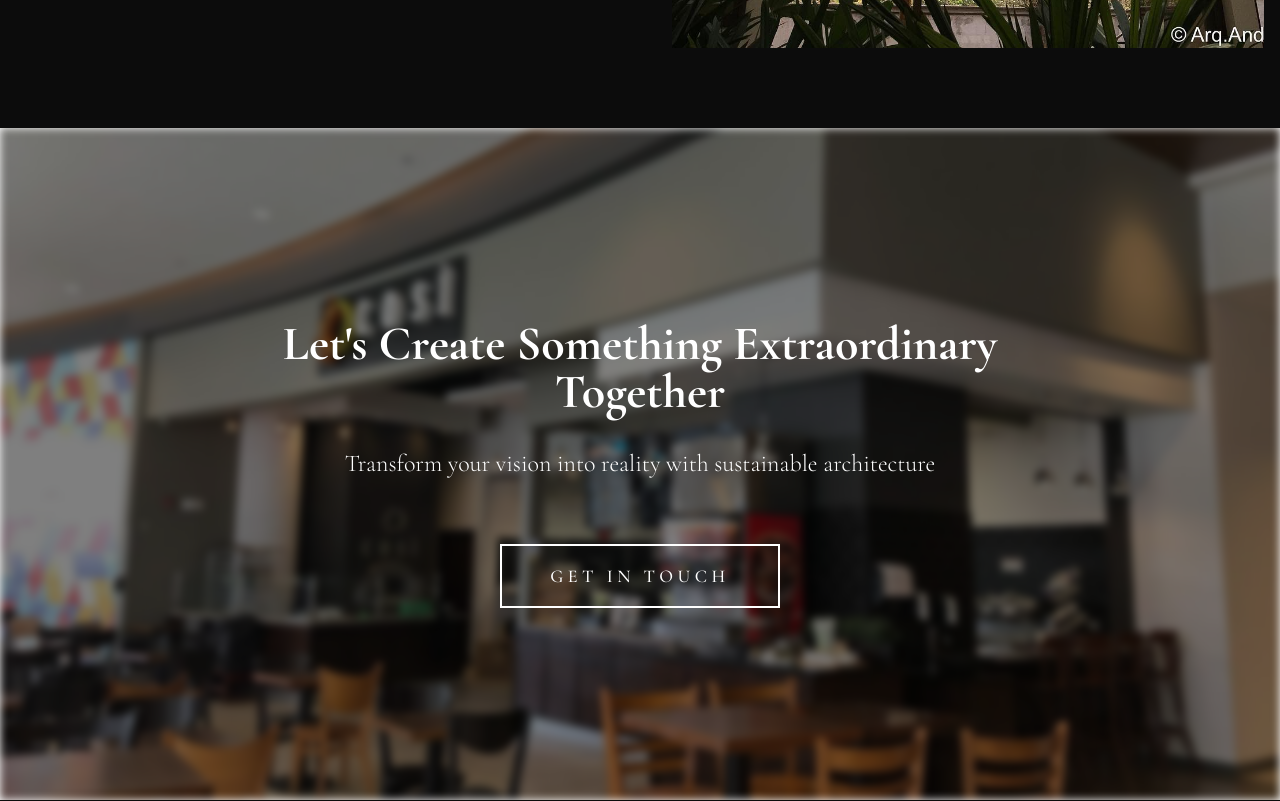
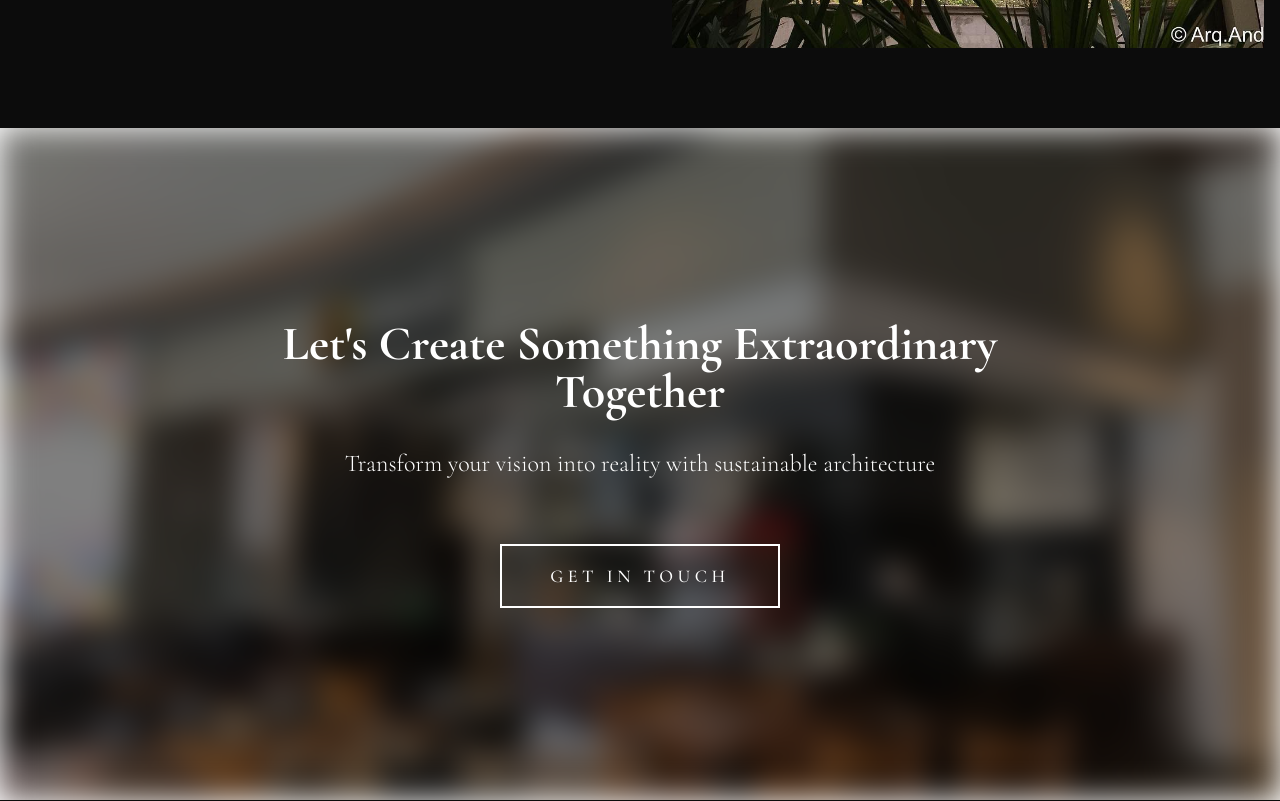
Before and after one commit to botflowlab/AndresCastroWebsite, a React (Vite) app: page /arquitecto in a window 1280 px wide. Shown: the part 2000-2801 px from the top of the page. Built offline with nearby package versions, Linux system fonts and the light colour scheme; a web font is replaced by a local one.

Commit message:
Updated ParallaxContact.jsx

```diff
--- a/src/pages/architect/ParallaxContact.jsx
+++ b/src/pages/architect/ParallaxContact.jsx
@@ -5,7 +5,7 @@ export default function ParallaxContact() {
   return (
     <section className="relative py-40 overflow-hidden">
       <div
-        className="absolute inset-0 bg-fixed bg-center bg-cover bg-no-repeat filter blur-sm"
+        className="absolute inset-0 bg-fixed bg-center bg-cover bg-no-repeat filter blur-lg"
         style={{
           backgroundImage: 'url(/images/acContact.jpg)',
           backgroundAttachment: 'fixed'
```
